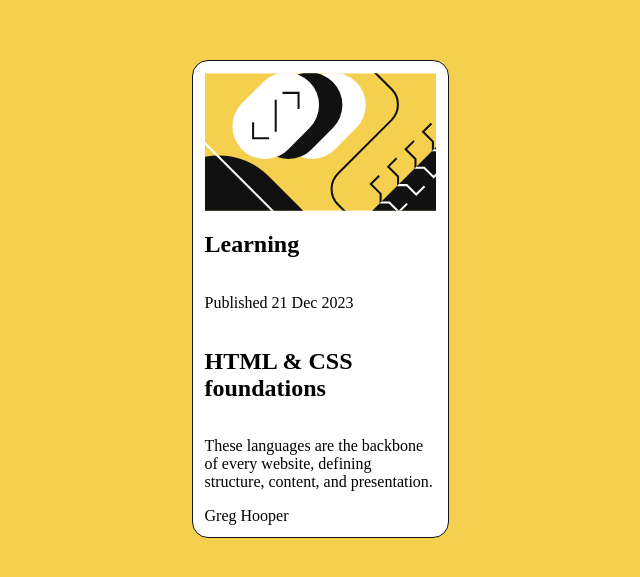
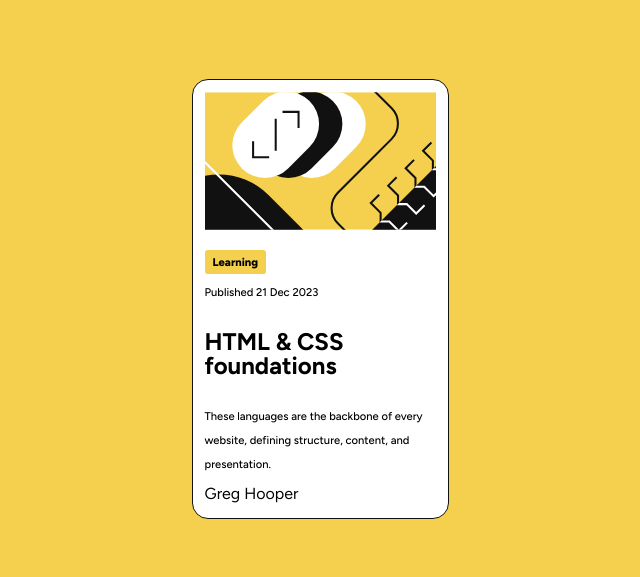
Before and after one commit to telsabate-hub/blog-preview-card-main, a plain HTML site: page index.html in a window 1280 px wide. Shown: the part 101-678 px from the top of the page, without its empty margins (320-960 px from the left). Drawn offline with Linux system fonts and the light colour scheme.

Commit message:
Worked on fonts

```diff
--- a/index.html
+++ b/index.html
@@ -15,7 +15,7 @@
     <header></header>
     <article>
       <img src="./assets/images/illustration-article.svg" />
-      <h2>Learning</h2>
+      <span>Learning</span>
       <p>Published 21 Dec 2023</p>
       <h1>HTML & CSS foundations</h1>
       <p>These languages are the backbone of every website, defining structure, content, and presentation.</p>
--- a/styles.css
+++ b/styles.css
@@ -1,11 +1,15 @@
+@import url('https://fonts.googleapis.com/css2?family=Figtree:ital,wght@0,300..900;1,300..900&display=swap');
+
 body {
-    background-color: hsl(47, 88%, 63%);
+    --main-bgColor: hsl(47, 88%, 63%);
+    background-color: var(--main-bgColor);
     margin: 0;
     display: flex;
     flex-direction: column;
     justify-content: center;
     height: 100vh;
     font-size: 16px;
+    font-family: "Figtree", sans-serif;
 }
 
 article {
@@ -19,4 +23,21 @@ article {
     padding: .75em;
     border-radius: 1em;
     border: 1px solid hsl(0, 0%, 7%);
+    line-height: 150%;
 }
+
+span {
+    font-weight: 800;
+    font-size: .7em;
+    background-color: var(--main-bgColor);
+    max-width: fit-content;
+    margin-top: 20px;
+    padding: 0 8px;
+    border-radius: .25em;
+}
+
+p {
+    font-size: .7em;
+    font-weight: 500;
+    margin: 6px 0;
+}
```
